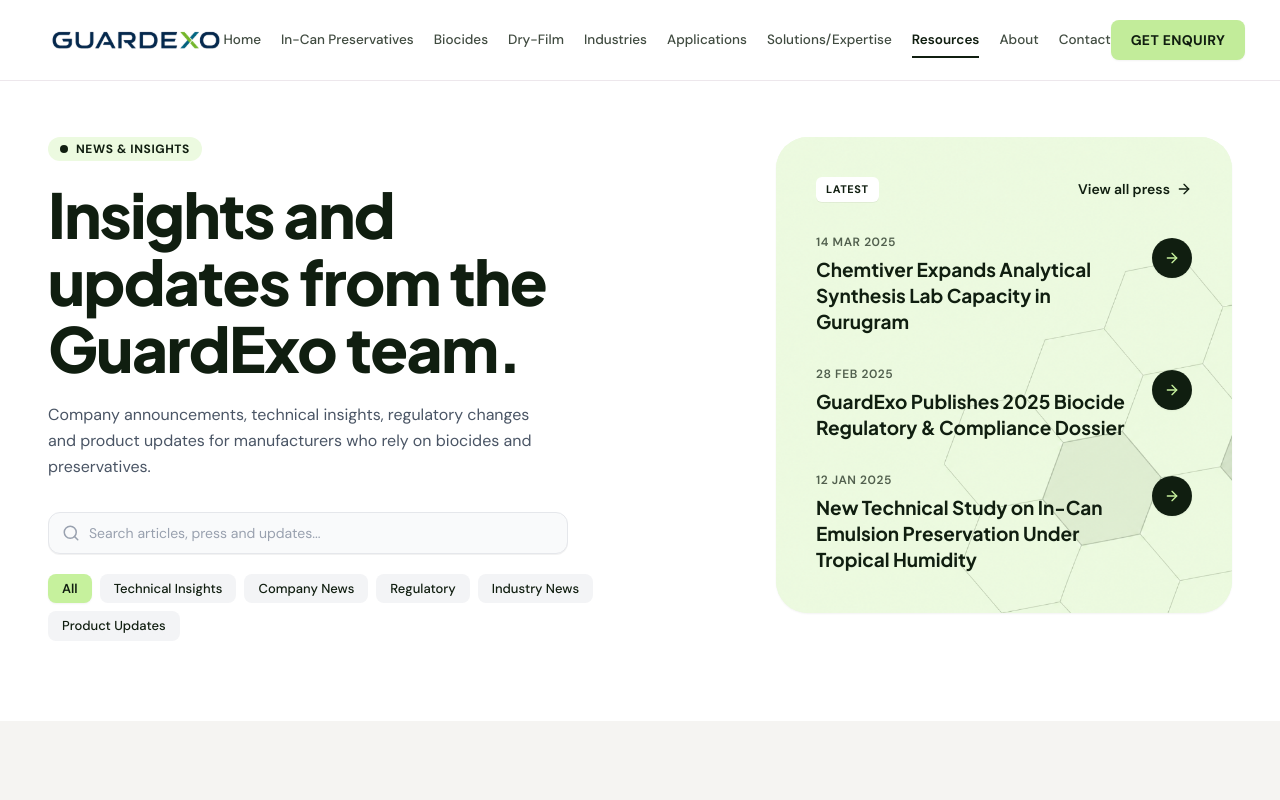
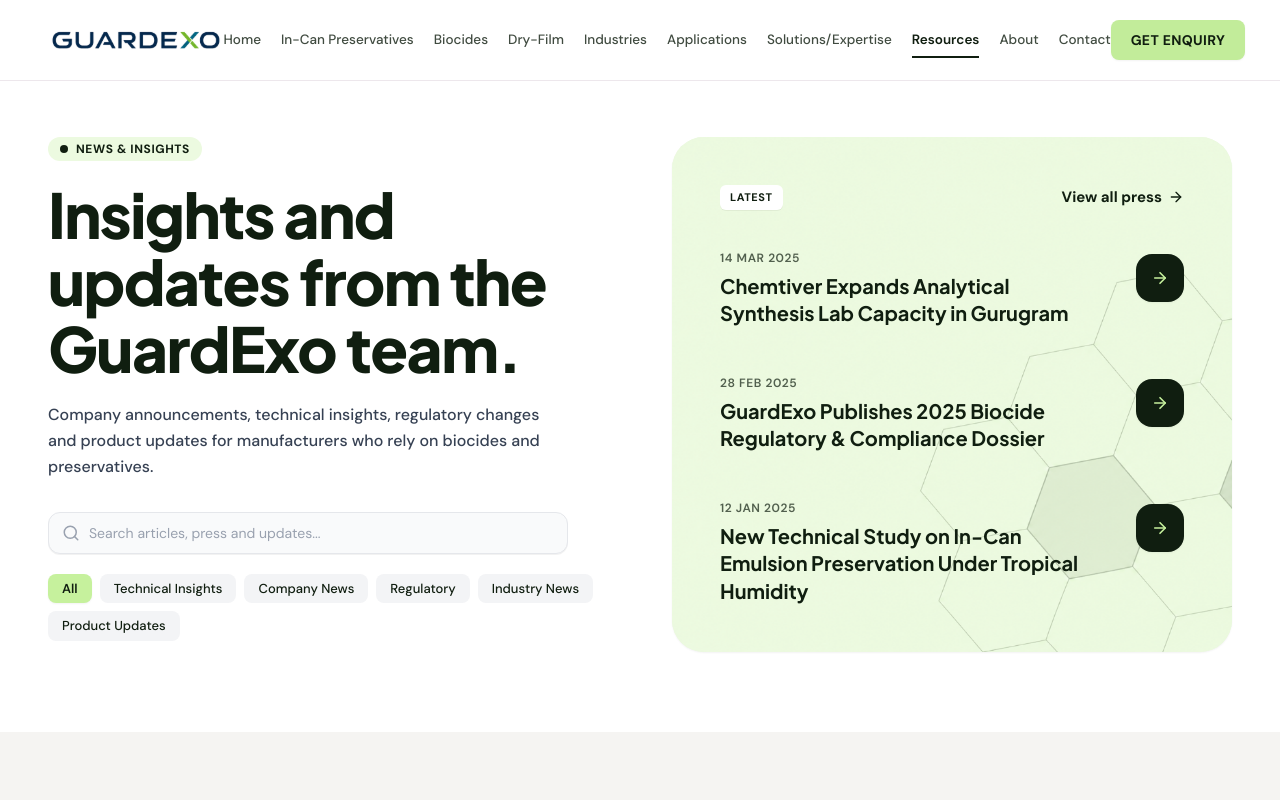
Before and after one commit to thoufeerma/Guardxo, a Next.js app: page /news in a window 1280 px wide. Shown: the top 800 px of the page. Built offline with nearby package versions, Linux system fonts and the light colour scheme.

Commit message:
Enlarge News Hero right panel, update arrow buttons to rounded-16px squircles, and increase subtitle font weight

```diff
--- a/src/components/news/NewsHero.tsx
+++ b/src/components/news/NewsHero.tsx
@@ -47,9 +47,9 @@
   return (
     <section className="w-full bg-white pt-10 pb-16 lg:pt-14 lg:pb-20">
       <div className="max-w-[1520px] mx-auto px-6 lg:px-12">
-        <div className="grid grid-cols-1 lg:grid-cols-12 gap-12 lg:gap-16 items-start">
+        <div className="grid grid-cols-1 lg:grid-cols-12 gap-10 lg:gap-12 xl:gap-16 items-start">
           {/* Left Column: Headline, Search, Filter Pills */}
-          <div className="lg:col-span-7 flex flex-col gap-8">
+          <div className="lg:col-span-6 flex flex-col gap-8">
             <div className="flex flex-col gap-5">
               {/* NEWS & INSIGHTS Badge */}
               <div className="inline-flex items-center gap-2 px-3 py-1 rounded-full bg-[#ECFAE0] w-fit">
@@ -67,7 +67,7 @@
               </h1>
 
               {/* Description */}
-              <p className="text-[15px] sm:text-base text-gray-600 font-normal leading-relaxed max-w-[500px]">
+              <p className="text-[15px] sm:text-base text-gray-700 font-medium leading-relaxed max-w-[520px]">
                 Company announcements, technical insights, regulatory changes and product updates for
                 manufacturers who rely on biocides and preservatives.
               </p>
@@ -114,7 +114,7 @@
           </div>
 
           {/* Right Column: Latest Press Callout Card */}
-          <div className="lg:col-span-5 relative bg-[#ECFAE0] rounded-[28px] sm:rounded-[32px] p-7 sm:p-9 lg:p-10 flex flex-col justify-between overflow-hidden shadow-xs">
+          <div className="lg:col-span-6 relative bg-[#ECFAE0] rounded-[24px] sm:rounded-[28px] lg:rounded-[32px] p-8 sm:p-10 lg:p-12 flex flex-col justify-between overflow-hidden shadow-xs min-h-[500px]">
             {/* Background Graphic with Hexagons matching shared image */}
             <Image
               src="/images/news-latest-card-bg.png"
@@ -125,13 +125,13 @@
             />
 
             {/* Header */}
-            <div className="flex items-center justify-between relative z-10 mb-8">
+            <div className="flex items-center justify-between relative z-10 mb-8 sm:mb-10">
               <span className="bg-white text-[#101E10] text-[11px] font-bold uppercase tracking-wider px-2.5 py-1 rounded-[6px] shadow-2xs">
                 LATEST
               </span>
               <a
                 href="#press"
-                className="inline-flex items-center gap-1.5 text-sm font-semibold text-[#101E10] hover:text-[#5AB900] group transition-colors"
+                className="inline-flex items-center gap-1.5 text-sm sm:text-[15px] font-bold text-[#101E10] hover:text-[#5AB900] group transition-colors"
               >
                 View all press
                 <ArrowRight
@@ -141,25 +141,25 @@
               </a>
             </div>
 
-            {/* 3 Featured Press Items without divider lines */}
-            <div className="flex flex-col gap-8 relative z-10">
+            {/* 3 Featured Press Items */}
+            <div className="flex flex-col gap-9 sm:gap-11 lg:gap-12 relative z-10">
               {latestPress.map((item, idx) => (
                 <a
                   key={idx}
                   href={item.href}
-                  className="group flex items-start justify-between gap-4 transition-all"
+                  className="group flex items-start justify-between gap-6 transition-all"
                 >
-                  <div className="flex flex-col gap-1.5 max-w-[340px]">
+                  <div className="flex flex-col gap-1.5 flex-1 pr-2">
                     <span className="text-xs font-semibold text-[#101E10]/70 uppercase tracking-wider">
                       {item.date}
                     </span>
-                    <h3 className="text-lg sm:text-[19px] font-bold text-[#101E10] group-hover:text-[#5AB900] leading-snug transition-colors">
+                    <h3 className="text-lg sm:text-[19px] lg:text-[20px] font-bold text-[#101E10] group-hover:text-[#5AB900] leading-snug transition-colors">
                       {item.title}
                     </h3>
                   </div>
-                  {/* Filled dark circular arrow button */}
-                  <div className="w-9 h-9 sm:w-10 sm:h-10 rounded-full bg-[#101E10] text-[#C6F19D] flex items-center justify-center flex-none transition-transform group-hover:scale-105 shadow-xs mt-1">
-                    <ArrowRight size={16} />
+                  {/* Dark squircle arrow button matching Figma 48x48 rounded-16px */}
+                  <div className="w-11 h-11 sm:w-12 sm:h-12 rounded-[16px] bg-[#101E10] text-[#C6F19D] flex items-center justify-center flex-none transition-transform group-hover:scale-105 shadow-xs mt-1">
+                    <ArrowRight size={18} strokeWidth={2.2} />
                   </div>
                 </a>
               ))}
```
